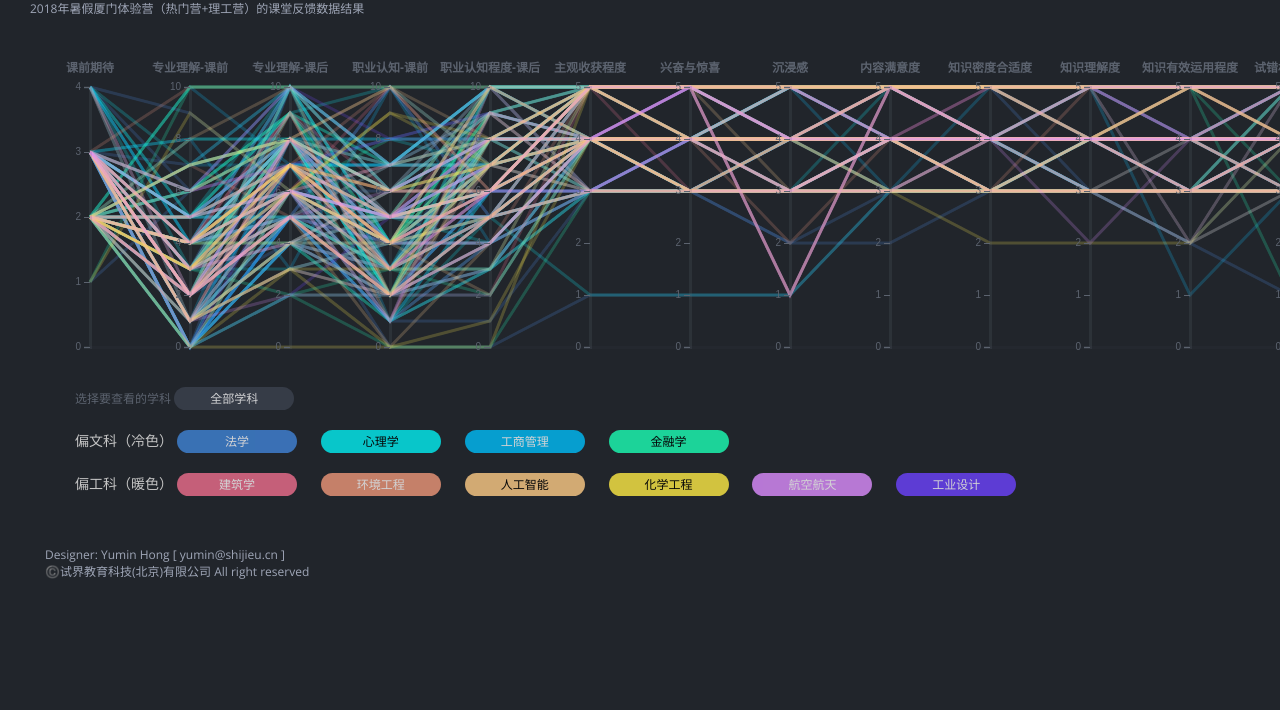
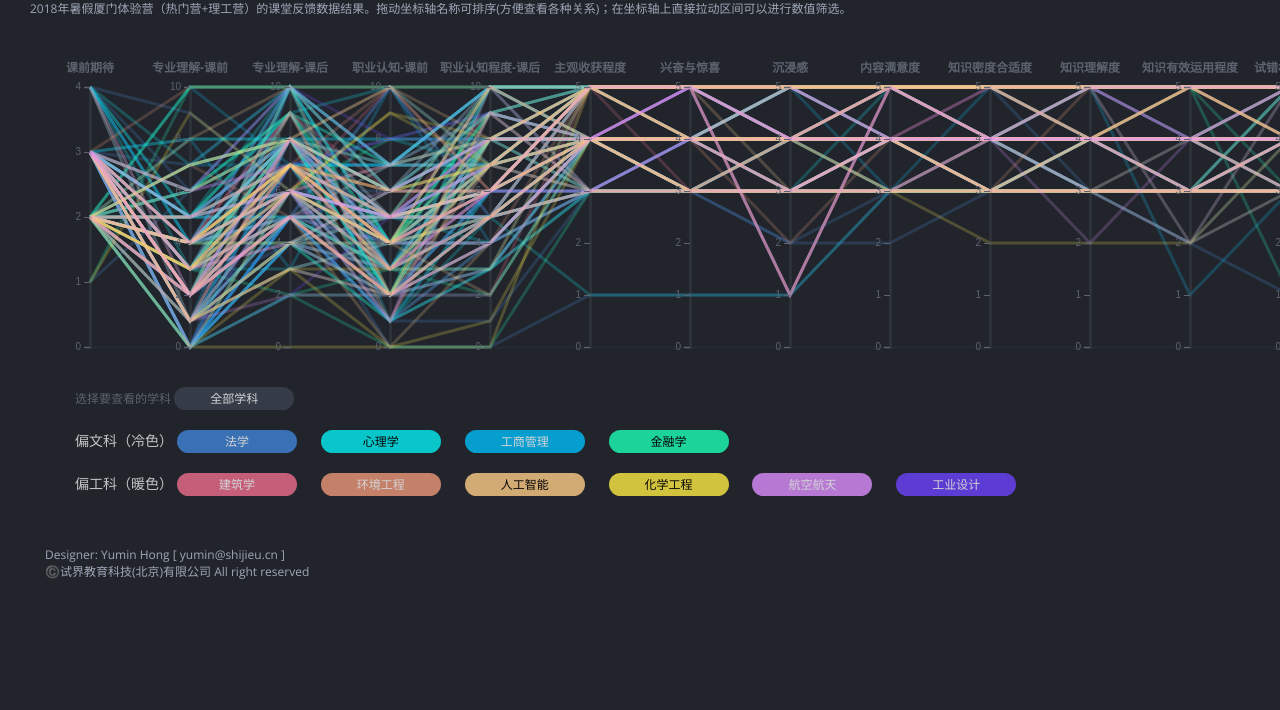
Before and after one commit to housenever/shijie-xiamen2018, a plain HTML site: page index.html in a window 1280 px wide. Shown: the part 90-800 px from the top of the page. Drawn offline with nearby package versions, Linux system fonts and the light colour scheme.

Commit message:
说明补充

```diff
--- a/index.html
+++ b/index.html
@@ -239,7 +239,7 @@ h1{
 		</div>
 		<div class="row col-md-12" style="margin-bottom: 30px;">
 			<p class="intro col-md-11" style="padding:0;">
-			 2018年暑假厦门体验营（热门营+理工营）的课堂反馈数据结果
+			 2018年暑假厦门体验营（热门营+理工营）的课堂反馈数据结果。拖动坐标轴名称可排序(方便查看各种关系)；在坐标轴上直接拉动区间可以进行数值筛选。
 			</p>
 		</div>
 
```
